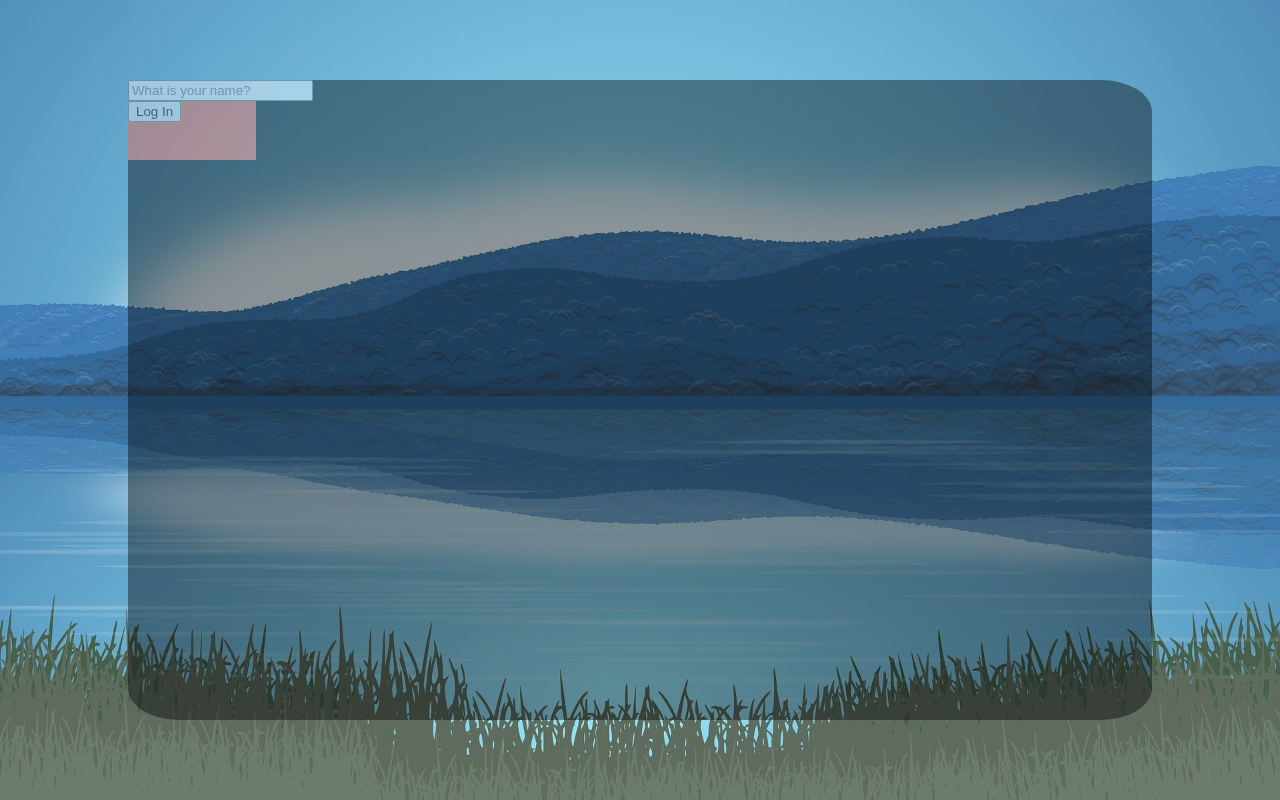
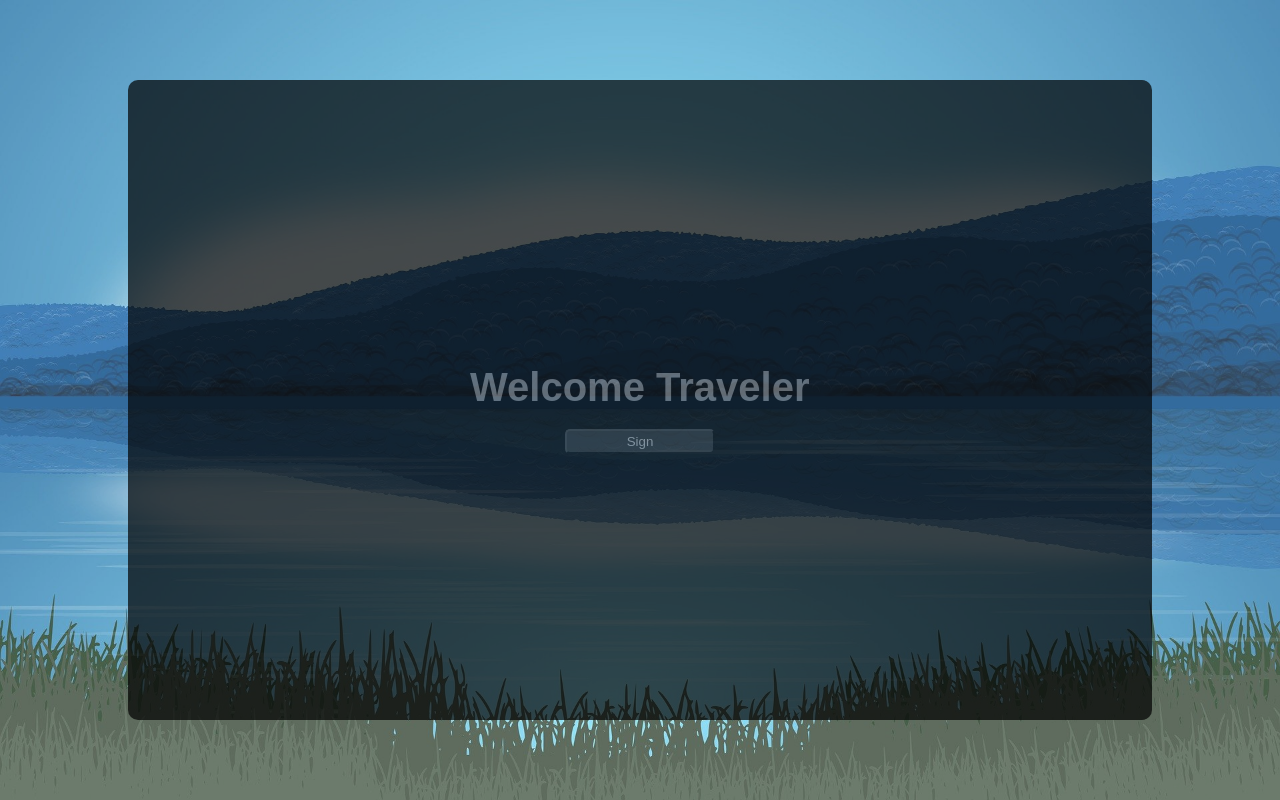
Before and after one commit to Jeongwon-Seok/today-scheduler-2021, a plain HTML site: page index.html in a window 1280 px wide. Drawn offline with Linux system fonts and the light colour scheme.

Commit message:
#4 login (2)

```diff
--- a/css/screens/background.css
+++ b/css/screens/background.css
@@ -5,11 +5,14 @@
 }
 
 .main-screen {
+  display: flex;
+  align-items: center;
+  justify-content: center;
   position: fixed;
   z-index: 1;
   width: 80vw;
   height: 80vh;
   background-color: black;
-  border-radius: 5%;
-  opacity: 40%;
+  border-radius: 10px;
+  opacity: 0.7;
 }
--- a/css/screens/login.css
+++ b/css/screens/login.css
@@ -1,5 +1,29 @@
-.main-screen__login {
-  width: 10vw;
+#login-form {
+  display: flex;
+  flex-direction: column;
+  justify-content: center;
+  align-items: center;
+}
+
+#login__text {
+  font-weight: bold;
   height: 10vh;
-  background-color: tomato;
+  width: 340px;
+  border: none;
+  background-color: black;
+  color: white;
+  font-size: 40px;
 }
+
+#login__submit {
+  background-color: rgb(61, 61, 61);
+  height: 25px;
+  width: 150px;
+  opacity: 0.6;
+  color: white;
+  border-radius: 5px;
+}
+
+.hidden {
+  display: none;
+}
--- a/index.html
+++ b/index.html
@@ -5,22 +5,22 @@
     <meta http-equiv="X-UA-Compatible" content="IE=edge" />
     <meta name="viewport" content="width=device-width, initial-scale=1.0" />
     <link rel="stylesheet" href="css/style.css" class="css" />
-    <title>Today Scheduler</title>
+    <title>Travel manager</title>
   </head>
   <body>
     <main class="main-screen">
-      <div class="main-screen__login">
-        <form id="login-form" class="hidden">
+      <form id="login-form">
         <input
           required
           maxlength="15"
           type="text"
-            placeholder="What is your name?"
+          placeholder="Welcome Traveler"
+          id="login__text"
+          class="hidden"
         />
-          <input type="submit" value="Log In" />
+        <input type="submit" value="Sign" id="login__submit" class="hidden" />
       </form>
       <h1 id="greeting" class="hidden"></h1>
-      </div>
     </main>
     <script src="js/background.js"></script>
     <script src="js/greetings.js"></script>
--- a/js/greetings.js
+++ b/js/greetings.js
@@ -1,5 +1,6 @@
 const loginForm = document.querySelector("#login-form");
-const loginInput = document.querySelector("#login-form input");
+const loginInputText = document.querySelector("#login-form input:first-child");
+const loginInputSubmit = document.querySelector("#login-form input:last-child");
 const greeting = document.querySelector("#greeting");
 
 const HIDDEN_CLASSNAME = "hidden";
@@ -7,21 +8,23 @@ const USERNAME_KEY = "username";
 
 function onLoginSubmit(event) {
   event.preventDefault();
-  const username = loginInput.value;
+  const username = loginInputText.value;
   localStorage.setItem(USERNAME_KEY, username);
-  loginForm.classList.add(HIDDEN_CLASSNAME);
+  loginInputText.classList.add(HIDDEN_CLASSNAME);
+  loginInputSubmit.classList.add(HIDDEN_CLASSNAME);
   paintGreetings(username);
 }
 
 function paintGreetings(username) {
-  greeting.innerText = `Hello ${username}`;
+  greeting.innerText = `${username}`;
   greeting.classList.remove(HIDDEN_CLASSNAME);
 }
 
 const savedUsername = localStorage.getItem(USERNAME_KEY);
 
 if (savedUsername === null) {
-  loginForm.classList.remove(HIDDEN_CLASSNAME);
+  loginInputText.classList.remove(HIDDEN_CLASSNAME);
+  loginInputSubmit.classList.remove(HIDDEN_CLASSNAME);
   loginForm.addEventListener("submit", onLoginSubmit);
 } else {
   paintGreetings(savedUsername);
```
Lines whose indentation alone changed are shown as unchanged.
